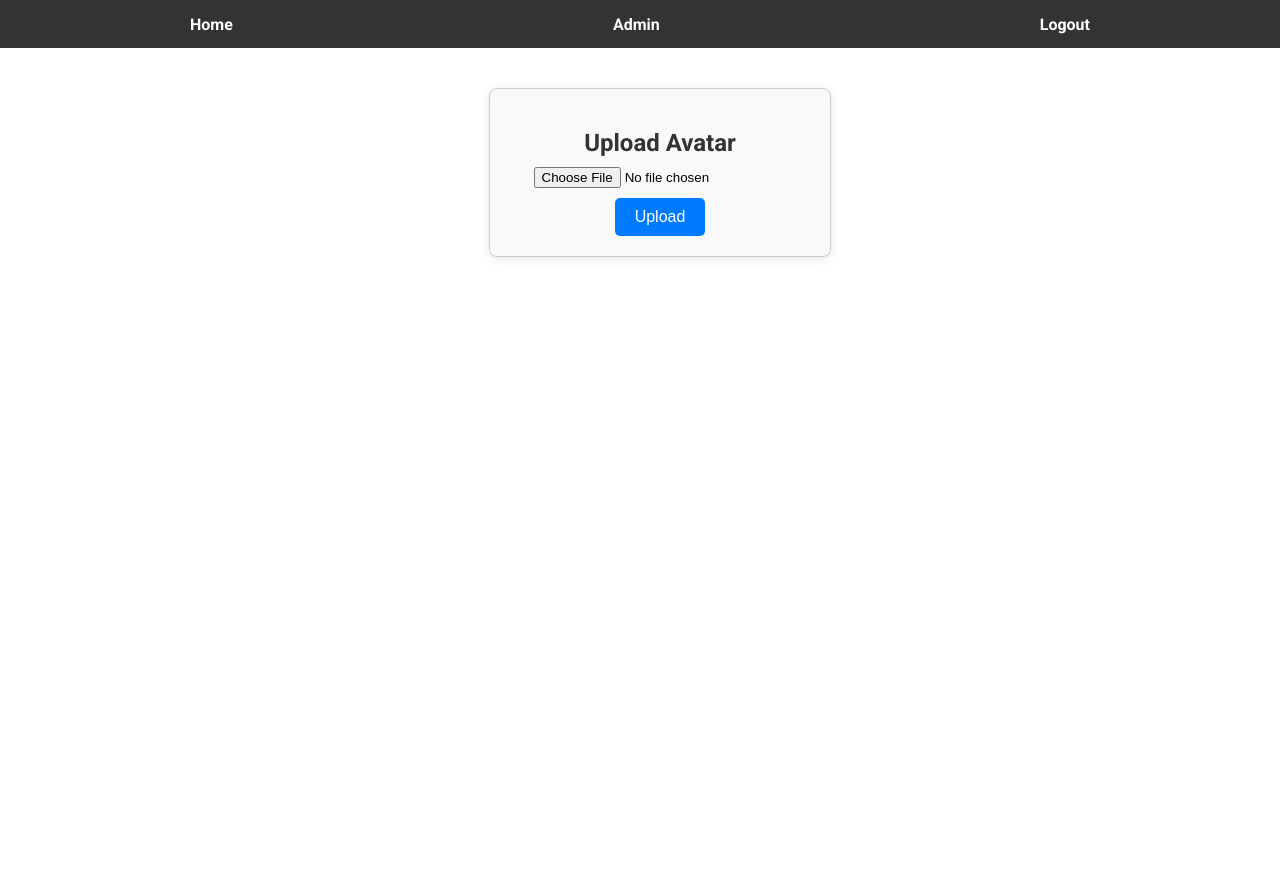
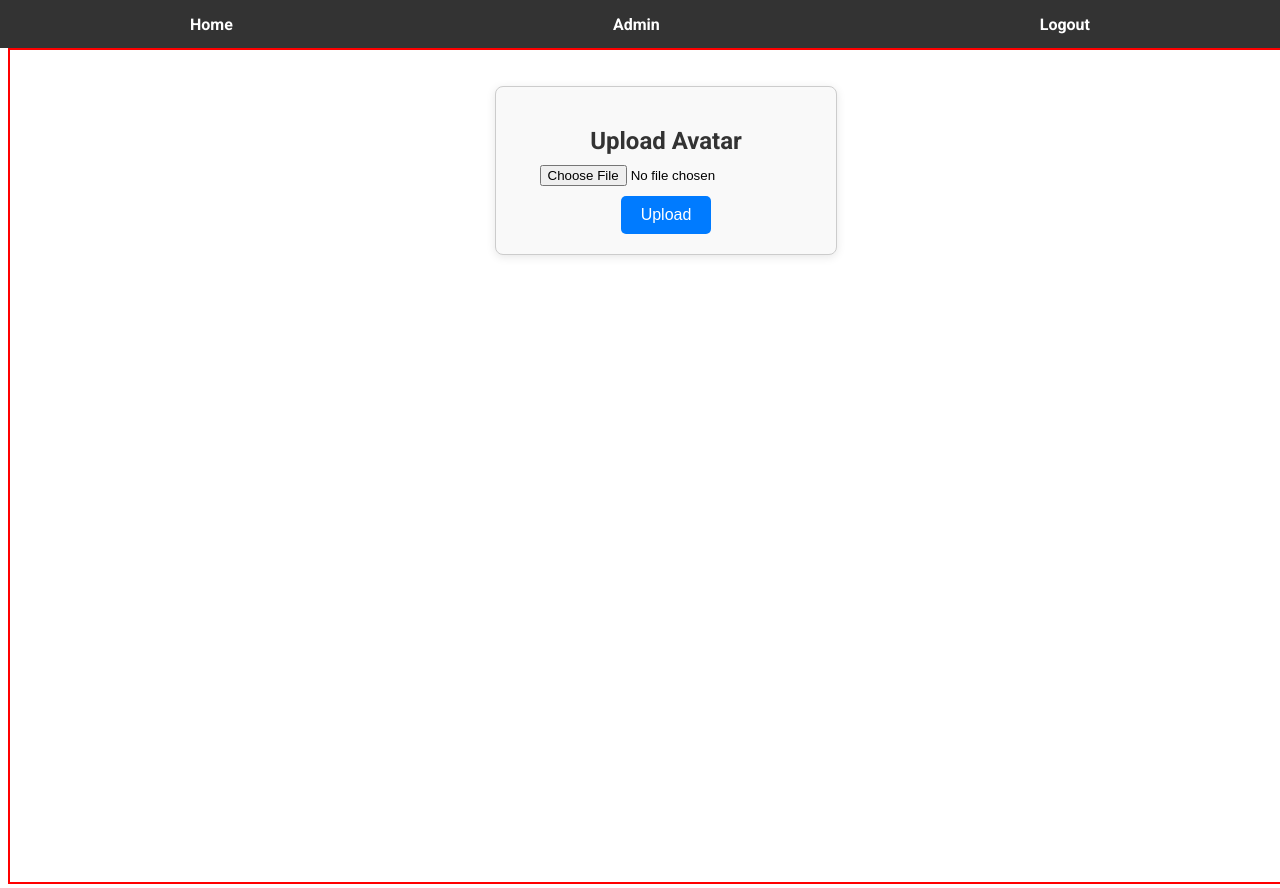
Before and after one commit to babaicode/sticker-bomber-front, a React (Vite) app: page /admin in a window 1280 px wide. Shown: the top 888 px of the page. Built offline with nearby package versions, Linux system fonts and the light colour scheme; no server answers; sample sign-in values are in the browser's storage.

Commit message:
add some style for sticker picker

```diff
--- a/src/customer/components/StickerPicker.tsx
+++ b/src/customer/components/StickerPicker.tsx
@@ -1,6 +1,7 @@
 import { Sticker } from "@/sticker/interfaces/StickerInterface";
 import { useLocation } from "react-router-dom";
 import { StreamerData } from "../interfaces/CustomerInterface";
+import '../styles/StickerPicker.css';
 
 const StickerPicker = () => {
     const location = useLocation();
@@ -9,15 +10,24 @@ const StickerPicker = () => {
         sticker: Sticker;
     };
 
+const mediaQuery = window.matchMedia('(max-width: 1440px)');
+
+if (mediaQuery.matches) {
+  console.log('Mobile mode: @media (max-width: 1440px) is active');
+} else {
+  console.log('Desktop mode: @media (max-width: 1440px) is not active');
+}
+
     return (
-        <div>
-          <img src={sticker.url} alt={sticker.stickerName} />
-          <h1>Sticker Picker</h1>
-          <h2>Streamer: {streamerData.streamerName}</h2>
-          <h3>Sticker: {sticker.stickerName}</h3>
-          <h3>Price: {sticker.price}</h3>
+        <div className="container">
+            <h2>Send to {streamerData.streamerName}</h2>
+            <img className="sticker" src={sticker.url} alt={sticker.stickerName} />
+            <div className="sticker-info">
+                <h3>Sticker: {sticker.stickerName}</h3>
+                <h3>Price: {sticker.price}</h3>
+            </div>
         </div>
-      );
+    );
 }
 
 export default StickerPicker;
--- a/src/customer/page/Customer.tsx
+++ b/src/customer/page/Customer.tsx
@@ -13,7 +13,7 @@ const Customer: React.FC = () => {
   const [streamerData, setStreamerData] = useState<StreamerData | null>(null);
   const [stickers, setStickers] = useState<Sticker[]>([]);
   const API_URL = Environment.StickerBomberBackApiURL;
-  const [isMobile, setIsMobile] = useState(window.innerWidth < 768);
+  const [isMobile, setIsMobile] = useState(window.innerWidth < 1440);
   const navigate = useNavigate();
 
   if (!customerParam) {
@@ -59,7 +59,7 @@ const Customer: React.FC = () => {
   useEffect(() => {
     getStreamerData();
     const handleResize = () => {
-      setIsMobile(window.innerWidth < 768);
+      setIsMobile(window.innerWidth < 1440);
     };
 
     window.addEventListener("resize", handleResize);
--- a/src/customer/styles/CustomerPage.css
+++ b/src/customer/styles/CustomerPage.css
@@ -11,7 +11,7 @@
     justify-content: center;
   }
 
-  @media (max-width: 768px) {
+  @media (max-width: 1440px) {
     .container {
       padding: 10px;
     }
--- /dev/null
+++ b/src/customer/styles/StickerPicker.css
@@ -0,0 +1,56 @@
+/* all */
+.container {
+    width: 100vw;
+    height: 100vh;
+    display: flex;
+    flex-direction: column;
+    text-align: left;
+    padding: 2vh;
+}
+
+.sticker-info {
+}
+
+/* pc */
+@media (min-width: 769px) {
+    .container {
+        align-items: flex-start;
+        justify-content: flex-start;
+        border: 2px solid red;
+    }
+
+    .sticker {
+        width: 35vw;
+        height: 40vh;
+        object-fit: contain;
+        margin: 0;
+    }
+
+    .sticker-info {
+    }
+}
+
+/* mobic */
+@media (max-width: 1440px) {
+    .container {
+        align-items: center;
+        justify-content: flex-start;
+        border: 2px solid red;
+    }
+
+    .sticker {
+        width: 90vw;
+        height: auto;
+        max-height: 50vh;
+        object-fit: contain;
+        margin: 0 auto;
+    }
+
+    .sticker-info {
+        margin-left: 2vw;
+        text-align: left;
+        align-self: flex-start;
+        width: 100%;
+        padding: 1vh 0;
+    }
+}
```
